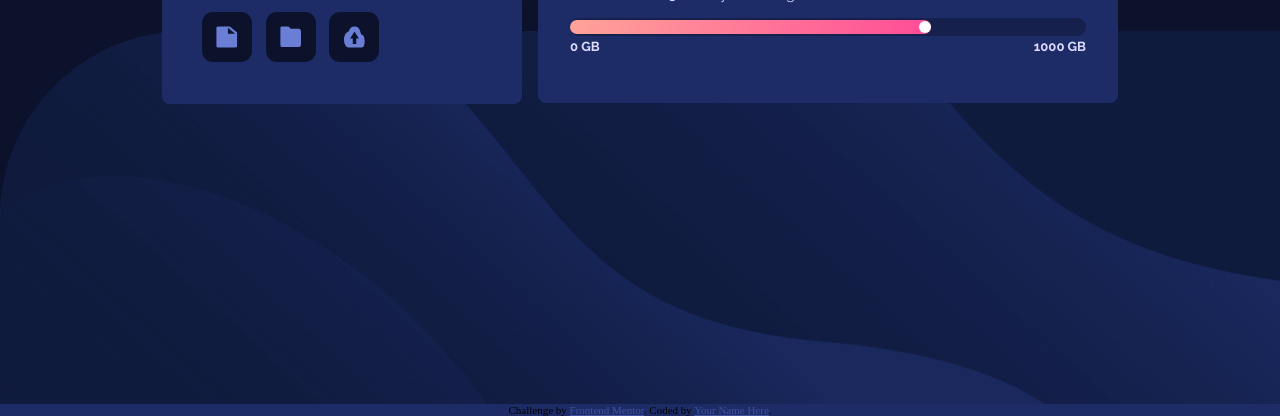
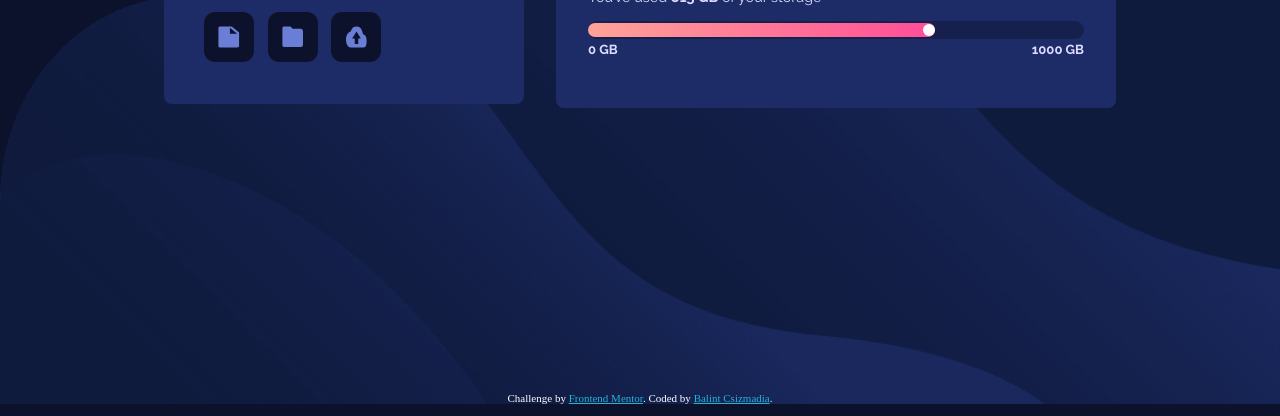
Before and after one commit to pencso/Fylo-FM, a plain HTML site: page fylo-data-storage-component-master/index.html in a window 1280 px wide. Shown: the part 396-812 px from the top of the page. Drawn offline with Linux system fonts and the light colour scheme.

Commit message:
Add files via upload

```diff
--- a/fylo-data-storage-component-master/index.html
+++ b/fylo-data-storage-component-master/index.html
@@ -37,13 +37,14 @@
         <h5>GB LEFT</h5>
       </div>
     </section>
+    <footer>
+      <div class="attribution">
+        Challenge by <a href="https://www.frontendmentor.io?ref=challenge" target="_blank">Frontend Mentor</a>.
+        Coded by <a href="#">Balint Csizmadia</a>.
+      </div>
+    </footer>
   </main>
 
-  <footer>
-  <div class="attribution">
-    Challenge by <a href="https://www.frontendmentor.io?ref=challenge" target="_blank">Frontend Mentor</a>.
-    Coded by <a href="#">Your Name Here</a>.
-  </div>
-</footer>
+
 </body>
 </html>
--- a/fylo-data-storage-component-master/style.css
+++ b/fylo-data-storage-component-master/style.css
@@ -62,11 +62,11 @@ section:first-of-type {
 
 
 section:nth-child(2) {
-    height: 150px;
+    height: 160px;
     width: 85%;
-    max-width: 580px;
+    max-width: 560px;
     background-color: var(--Dark-Blue);
-    padding: 2rem;
+    padding: 2.5rem 2rem;
     border-radius: 0.5rem;
     color: var(--Pale-Blue);
     font-family: 'Raleway', sans-serif;
@@ -78,6 +78,7 @@ section:nth-child(2) h2 {
     font-size: .9rem;
     font-weight: 400;
     text-align: center;
+
 }
 
 section:nth-child(2) span {
@@ -148,29 +149,32 @@ section:nth-child(2) span {
 }
 
 footer {
-    background-color: var(--Dark-Blue);
+    position: fixed;
+    bottom: 0;
+
 }
 
 .attribution {
     font-size: 11px; text-align: center;
+    color: white;
 }
 .attribution a {
-        color: hsl(228, 45%, 44%);
+        color: rgb(36, 179, 214);
 }
 
 @media screen and (min-width: 1050px) {
     body {
     background: url(/images/bg-desktop.png);
-    background-size: contain;
+    background-size: 100% 51%;
     background-position: bottom;
     background-repeat: no-repeat;
-    height: 100vh;
+    height: 100%;
     background-color: var(--Very-Dark-Blue);
     }
 
     main {
         flex-direction: row;
-
+        gap: 2rem;
     }
 
     section:first-child {
@@ -179,6 +183,7 @@ footer {
 
     section:nth-child(2) {
         margin-bottom: -3rem;
+
     }
 
     section:nth-child(2) h2 {
```
